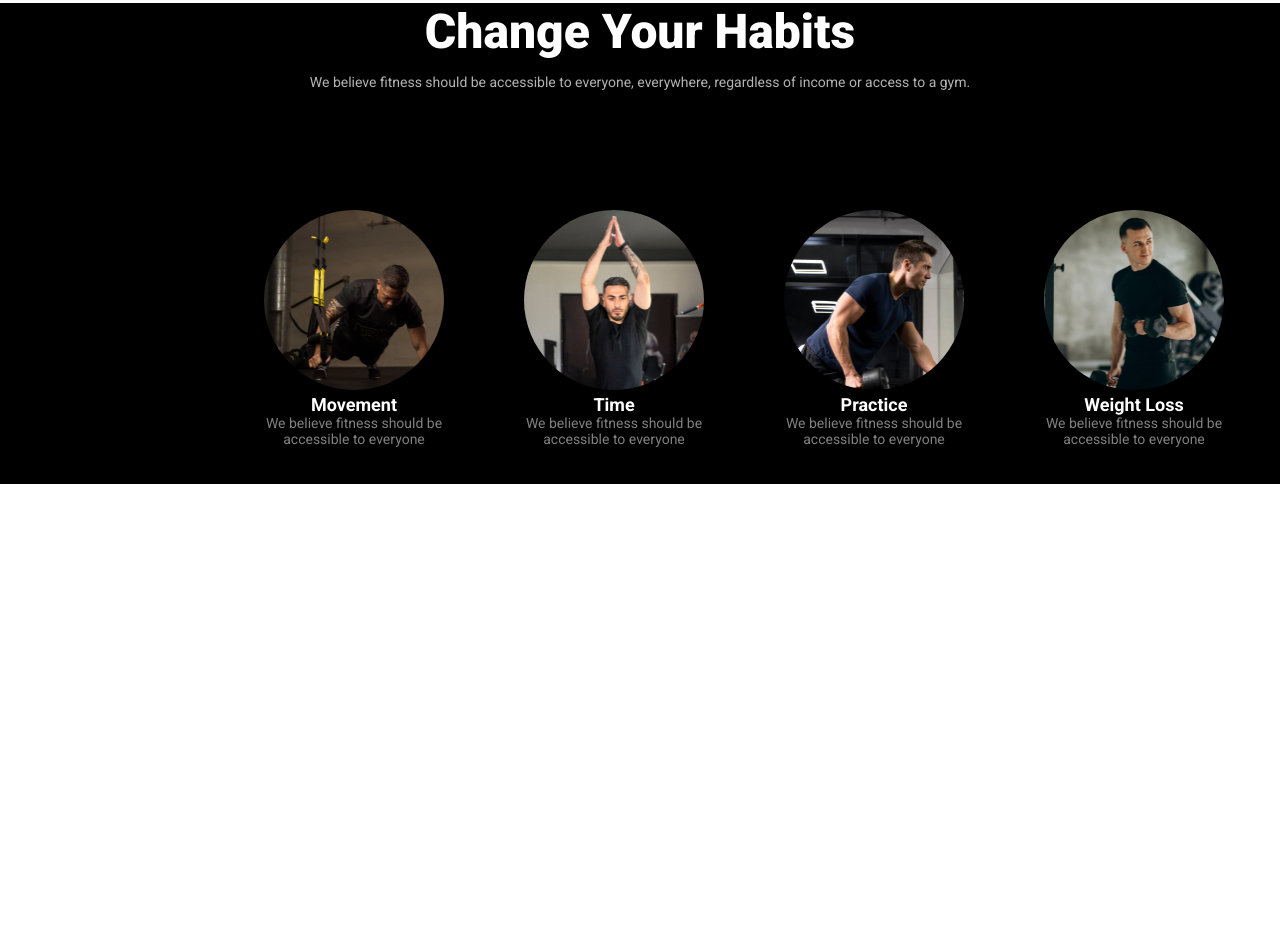
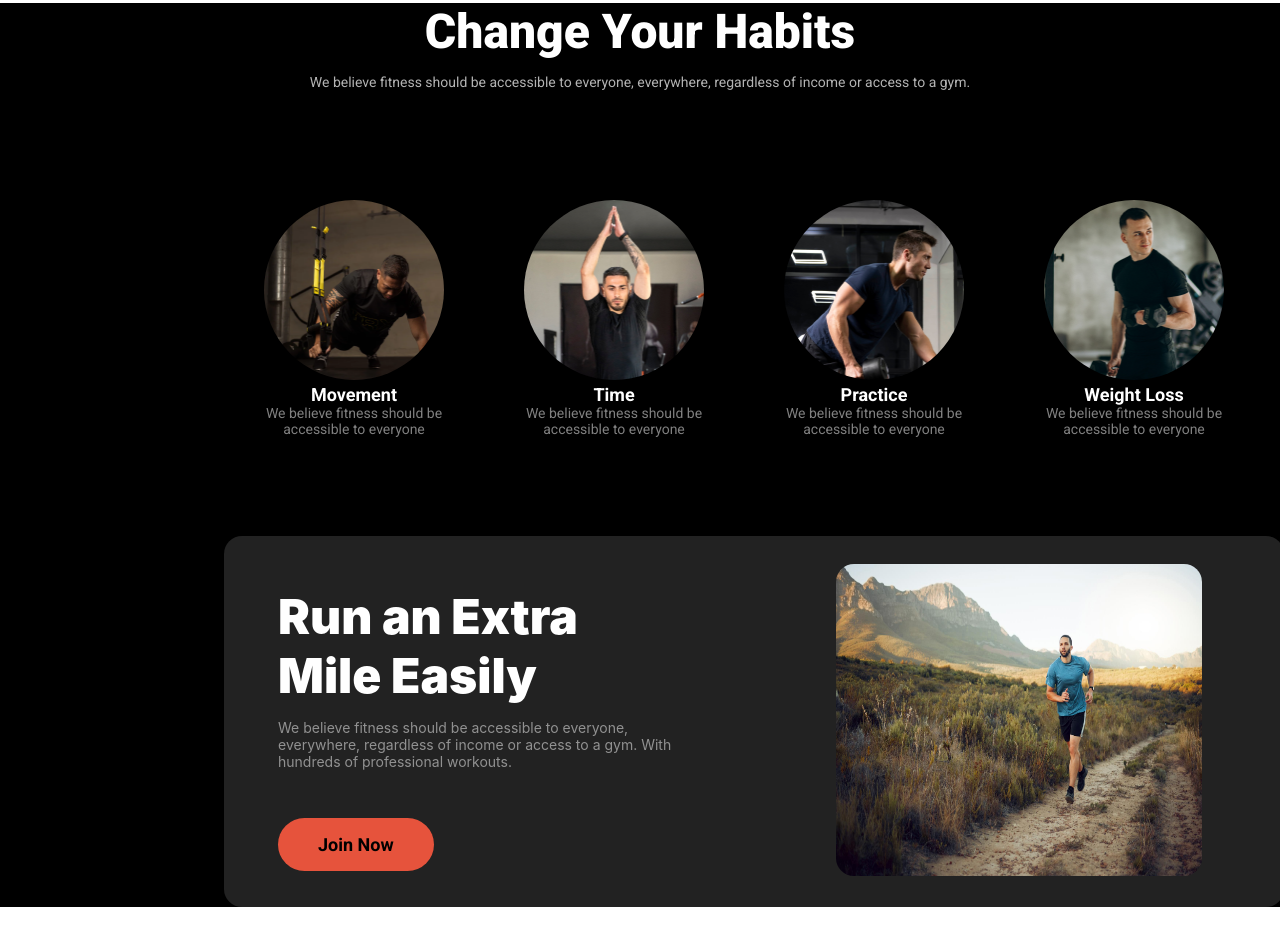
Before and after one commit to abdunnoorfaheem/fitness-gym, a plain HTML site: page index.html in a window 1280 px wide. Shown: the part 766-1712 px from the top of the page. Before the commit the page ends 1250 px from the top, so only its background shows below. Drawn offline with Linux system fonts and the light colour scheme; a web font is replaced by a local one.

Commit message:
Run an Extra

```diff
--- a/css/style.css
+++ b/css/style.css
@@ -117,7 +117,8 @@ nav {
     margin-top: 28px;
 }
 
-.banner-left-btn1 {
+.banner-left-btn1,
+.btn-mile {
     border-radius: 42px;
     background: rgb(230, 83, 60);
     padding: 16px 40px 16px 40px;
@@ -211,7 +212,8 @@ main {
 
 .habbit-right {
     display: flex;
-    margin-top: 120px;
+    margin-top: 110px;
+    margin-bottom: 40px;
     /* border: 1px solid red; */
 }
 
@@ -243,3 +245,58 @@ main {
 
 
 /* Change Your Habits style end */
+
+
+/* run and extra mile style  start */
+
+.run-and-extra-mile {
+    width: 65%;
+    margin: 0 auto;
+}
+
+.runextra {
+    width: 1060px;
+    height: 371px;
+    color: white;
+    display: flex;
+    align-items: center;
+    border-radius: 18px;
+    background: rgb(34, 34, 34);
+    margin: 62px 0px;
+}
+
+.runextra-left {
+    margin-left: 54px;
+    margin-right: 165px;
+}
+
+.runextra-left-title {
+    color: rgb(255, 255, 255);
+    font-family: Inter;
+    font-size: 48px;
+    font-weight: 900;
+    margin: 14px 0px;
+}
+
+.runextra-left-descrip {
+    color: rgba(255, 255, 255, 0.5);
+    font-family: Inter;
+    font-size: 14px;
+    font-weight: 400;
+    margin: 14px 0px;
+}
+
+.runextra-left-btn {
+    margin-top: 34px;
+}
+
+.runextra-right {}
+
+.runextra-right>img {
+    width: 366px;
+    height: 312px;
+    border-radius: 18px;
+}
+
+
+/* run and extra mile style  end */
--- a/index.html
+++ b/index.html
@@ -112,6 +112,20 @@
         </section>
 
         <!-- Change Your Habits end-->
+        <!-- run and extra mile start -->
+        <section class="run-and-extra-mile">
+            <div class="runextra">
+                <div class="runextra-left">
+                    <h1 class="runextra-left-title">Run an Extra <br> Mile Easily</h1>
+                    <p class="runextra-left-descrip">We believe fitness should be accessible to everyone,<br> everywhere, regardless of income or access to a gym. With <br> hundreds of professional workouts.</p>
+                    <button class="runextra-left-btn btn-mile">Join Now</button>
+                </div>
+                <div class="runextra-right">
+                    <img src="images/run.jpg" alt="img">
+                </div>
+            </div>
+        </section>
+        <!-- run and extra mile end -->
     </main>
 </body>
 
```
